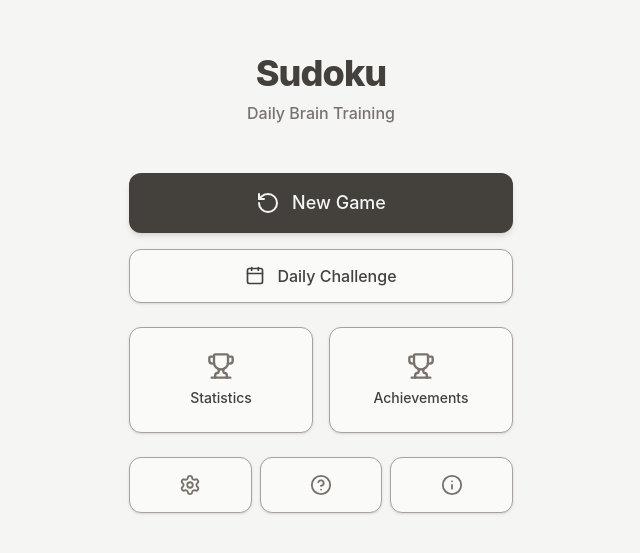
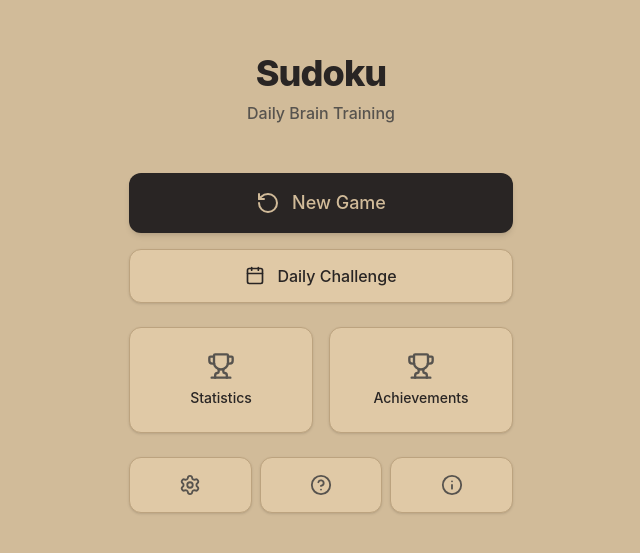
Before and after one commit to philipdonath299/sudukooffline, a React (Vite) app: page / in a window 1280 px wide. Shown: the part 117-670 px from the top of the page, without its empty margins (319-959 px from the left). Built offline with nearby package versions, Linux system fonts and the light colour scheme.

Commit message:
Replace all white/near-white backgrounds with #E0C9A6 theme

```diff
--- a/src/components/InputPad.tsx
+++ b/src/components/InputPad.tsx
@@ -32,13 +32,13 @@ export const InputPad: React.FC = () => {
           <span className="text-xs font-medium">Erase</span>
         </button>
         <button onClick={toggleNotesMode} className={cn("flex flex-col items-center transition-colors active:scale-95", notesMode ? "text-accent" : "text-[var(--text-secondary)] hover:text-accent")}>
-          <div className={cn("p-3 rounded-full shadow-sm mb-1", notesMode ? "bg-accent text-white" : "bg-[var(--bg-secondary)]")}><Pencil size={24} /></div>
+          <div className={cn("p-3 rounded-full shadow-sm mb-1", notesMode ? "bg-accent text-[var(--bg-primary)]" : "bg-[var(--bg-secondary)]")}><Pencil size={24} /></div>
           <span className="text-xs font-medium">Notes</span>
         </button>
         <button onClick={hint} className="flex flex-col items-center text-[var(--text-secondary)] hover:text-accent transition-colors active:scale-95 relative">
           <div className="bg-[var(--bg-secondary)] p-3 rounded-full shadow-sm mb-1"><Lightbulb size={24} /></div>
           <span className="text-xs font-medium">Hint</span>
-          {hintsUsed > 0 && <span className="absolute -top-1 -right-1 bg-accent text-white text-[10px] w-4 h-4 flex items-center justify-center rounded-full">{hintsUsed}</span>}
+          {hintsUsed > 0 && <span className="absolute -top-1 -right-1 bg-accent text-[var(--bg-primary)] text-[10px] w-4 h-4 flex items-center justify-center rounded-full">{hintsUsed}</span>}
         </button>
       </div>
 
@@ -51,7 +51,7 @@ export const InputPad: React.FC = () => {
             className={cn(
               "aspect-[4/5] sm:aspect-square flex items-center justify-center text-3xl sm:text-4xl rounded-xl shadow-sm transition-all duration-150 active:scale-95",
               inputMode === 'number-first' && selectedNumber === num
-                ? "bg-accent text-white font-semibold"
+                ? "bg-accent text-[var(--bg-primary)] font-semibold"
                 : "bg-[var(--bg-secondary)] text-[var(--text-secondary)] hover:bg-[var(--cell-bg-highlight)] font-medium"
             )}
           >
--- a/src/components/ui/Toggle.tsx
+++ b/src/components/ui/Toggle.tsx
@@ -23,7 +23,7 @@ export const Toggle: React.FC<ToggleProps> = ({ checked, onChange, label, descri
       >
         <div
           className={cn(
-            "absolute top-[2px] left-[2px] bg-white w-6 h-6 rounded-full shadow-sm transition-transform duration-200 ease-in-out",
+            "absolute top-[2px] left-[2px] bg-[var(--bg-primary)] w-6 h-6 rounded-full shadow-sm transition-transform duration-200 ease-in-out",
             checked ? "translate-x-5" : "translate-x-0"
           )}
         />
--- a/src/index.css
+++ b/src/index.css
@@ -2,21 +2,21 @@
 
 @layer base {
   :root {
-    --bg-primary: #f5f5f4; /* stone-100 */
-    --bg-secondary: #fafaf9; /* stone-50 */
-    --text-primary: #44403c; /* stone-700 */
-    --text-secondary: #78716c; /* stone-500 */
-    --border-color: #a8a29e; /* stone-400 */
-    --accent: #78716c; /* stone-500 */
-    --accent-hover: #57534e; /* stone-600 */
-    --cell-bg: #fafaf9;
-    --cell-bg-alt: #f5f5f4; /* stone-100 */
-    --cell-bg-selected: #d6d3d1; /* stone-300 */
-    --cell-bg-highlight: #e7e5e4; /* stone-200 */
-    --cell-bg-error: #fecaca; /* red-200 */
-    --text-error: #ef4444; /* red-500 */
-    --text-fixed: #292524; /* stone-800 */
-    --text-input: #57534e; /* stone-600 */
+    --bg-primary: #D1BB99;
+    --bg-secondary: #E0C9A6;
+    --text-primary: #292524;
+    --text-secondary: #57534e;
+    --border-color: #BCA37F;
+    --accent: #57534e;
+    --accent-hover: #44403c;
+    --cell-bg: #E0C9A6;
+    --cell-bg-alt: #D1BB99;
+    --cell-bg-selected: #C2A782;
+    --cell-bg-highlight: #D8C2A0;
+    --cell-bg-error: #F2C2C2;
+    --text-error: #B91C1C;
+    --text-fixed: #1C1917;
+    --text-input: #44403c;
   }
 
   .dark {
```
